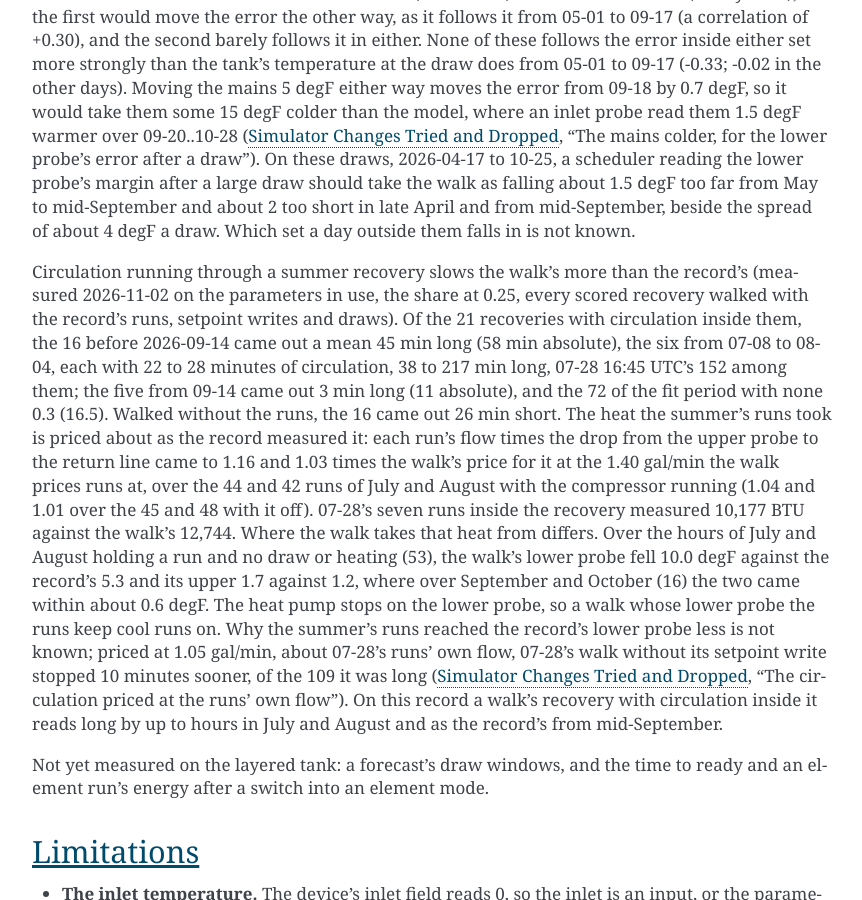
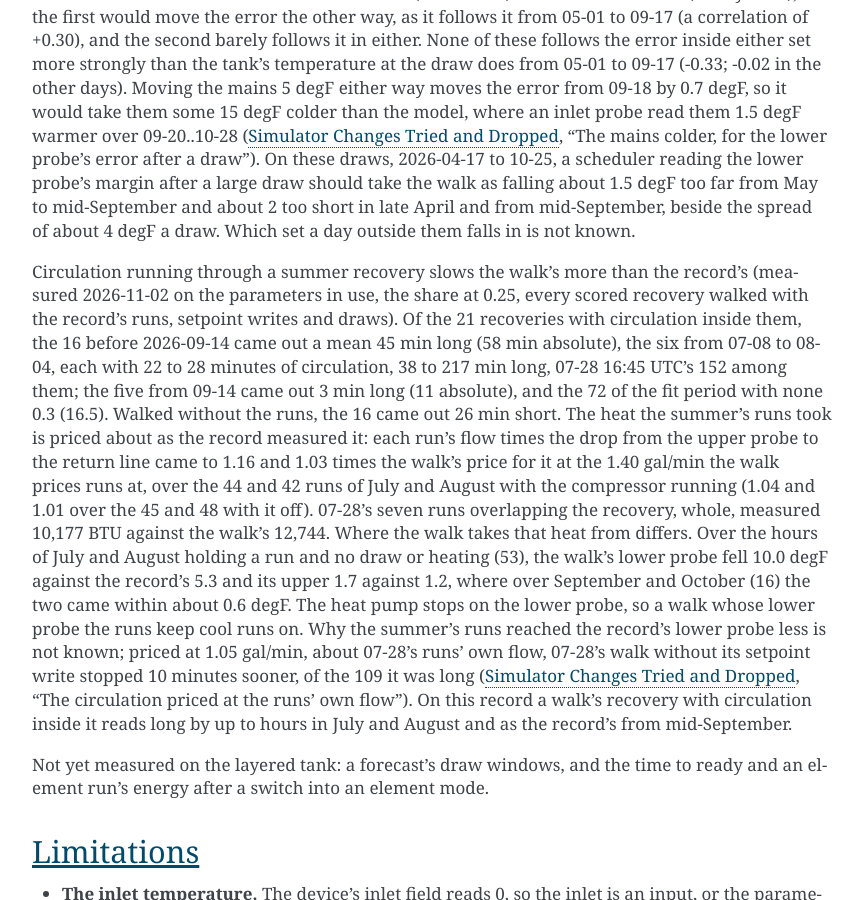
Before and after one commit to eman/nwp500-python, a Sphinx documentation site: the page built from docs/explanation/simulator.rst, in a window 1280 px wide and 900 px high, scrolled down 11305 px. Shown: the whole window, without its empty margins (338-1200 px from the left). Built offline with Sphinx 7.4.7, drawn with Linux system fonts in a browser that asks for light colours.

Commit message:
docs(sim): the 07-28 runs counted whole, the 1.05 walk's scope

```diff
--- a/docs/explanation/simulator.rst
+++ b/docs/explanation/simulator.rst
@@ -668,18 +668,18 @@ measured it: each run's flow times the drop from the upper probe to the
 return line came to 1.16 and 1.03 times the walk's price for it at the
 1.40 gal/min the walk prices runs at, over the 44 and 42 runs of July
 and August with the compressor running (1.04 and 1.01 over the 45 and 48
-with it off). 07-28's seven runs inside the recovery measured 10,177 BTU
-against the walk's 12,744. Where the walk takes that heat from differs.
-Over the hours of July and August holding a run and no draw or heating
-(53), the walk's lower probe fell 10.0 degF against the record's 5.3 and
-its upper 1.7 against 1.2, where over September and October (16) the two
-came within about 0.6 degF. The heat pump stops on the lower probe, so a
-walk whose lower probe the runs keep cool runs on. Why the summer's runs
-reached the record's lower probe less is not known; priced at 1.05
-gal/min, about 07-28's runs' own flow, 07-28's walk without its setpoint
-write stopped 10 minutes sooner, of the 109 it was long
-(:doc:`simulator-tried`, "The circulation priced at the runs' own
-flow"). On this record a walk's recovery with circulation inside it
+with it off). 07-28's seven runs overlapping the recovery, whole,
+measured 10,177 BTU against the walk's 12,744. Where the walk takes that
+heat from differs. Over the hours of July and August holding a run and
+no draw or heating (53), the walk's lower probe fell 10.0 degF against
+the record's 5.3 and its upper 1.7 against 1.2, where over September and
+October (16) the two came within about 0.6 degF. The heat pump stops on
+the lower probe, so a walk whose lower probe the runs keep cool runs on.
+Why the summer's runs reached the record's lower probe less is not
+known; priced at 1.05 gal/min, about 07-28's runs' own flow, 07-28's
+walk without its setpoint write stopped 10 minutes sooner, of the 109 it
+was long (:doc:`simulator-tried`, "The circulation priced at the runs'
+own flow"). On this record a walk's recovery with circulation inside it
 reads long by up to hours in July and August and as the record's from
 mid-September.
 
```
Also changed, not shown: docs/explanation/simulator-tried.rst (+11 -10 lines).
